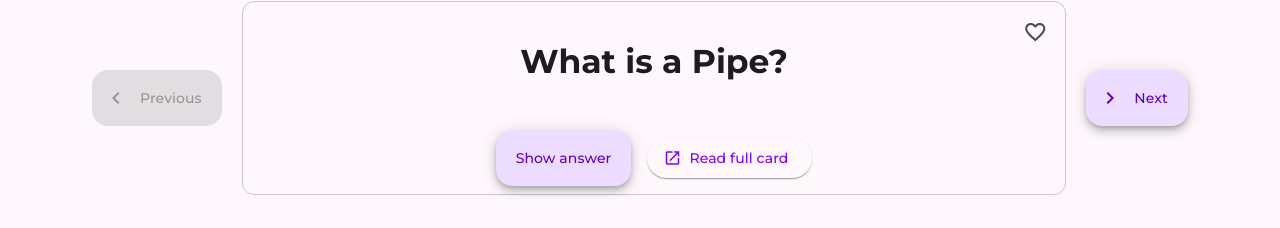
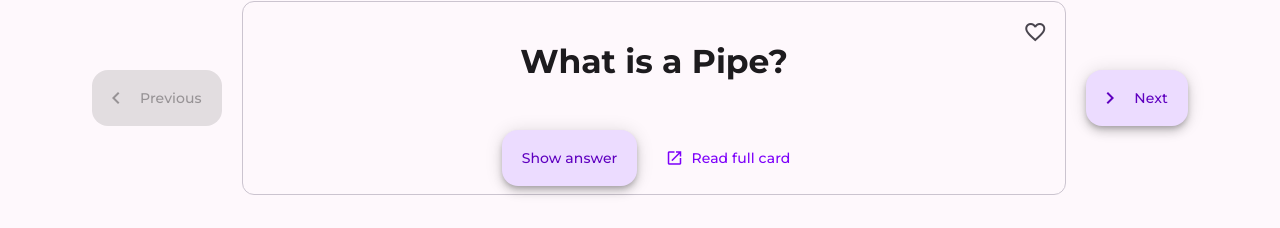
Before and after one commit to CarinaBondor/Javascript-flash-cards, an Angular app: page /study in a window 1280 px wide. Shown: the part 142-370 px from the top of the page. Built offline with nearby package versions, Linux system fonts and the light colour scheme.

Commit message:
remove buttons tyle

```diff
--- a/src/app/components/FlashCard/FlashCard.component.html
+++ b/src/app/components/FlashCard/FlashCard.component.html
@@ -10,7 +10,7 @@
     <button matFab extended (click)="toggleAnswer()">
       {{ showAnswer ? 'Hide answer' : 'Show answer' }}
     </button>
-    <a matButton="elevated" [routerLink]="['/question', cardId()]">
+    <a matButton [routerLink]="['/question', cardId()]">
       <mat-icon>open_in_new</mat-icon>
       Read full card
     </a>
```
